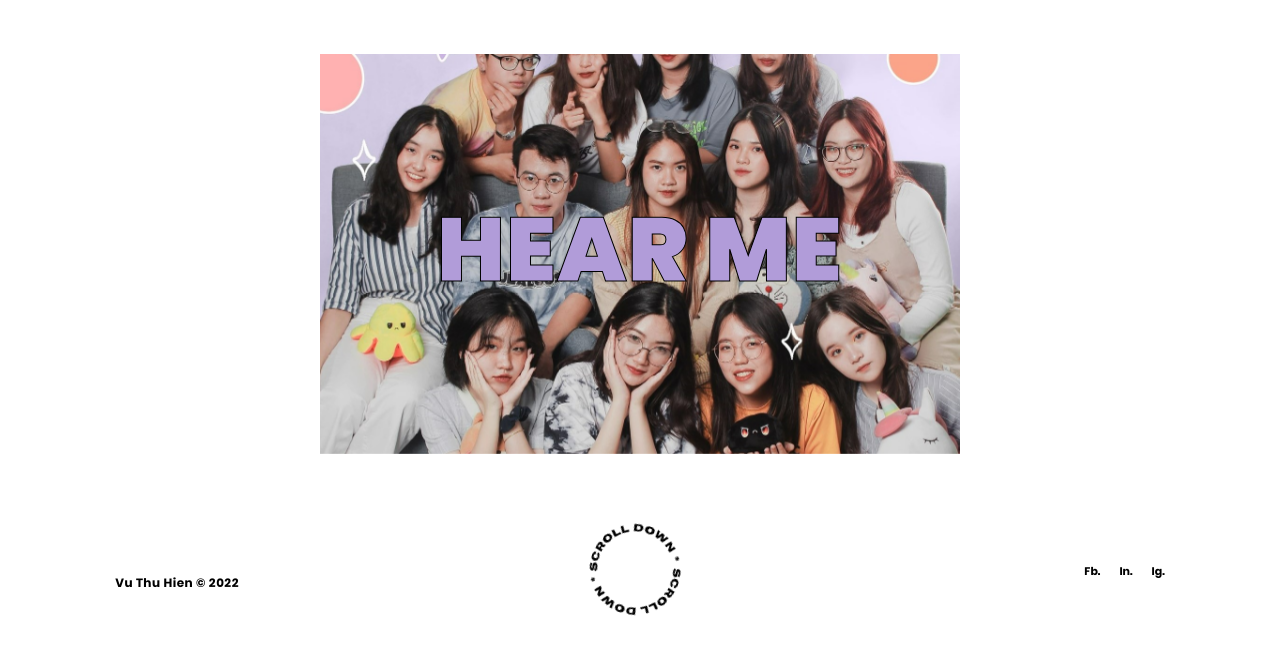
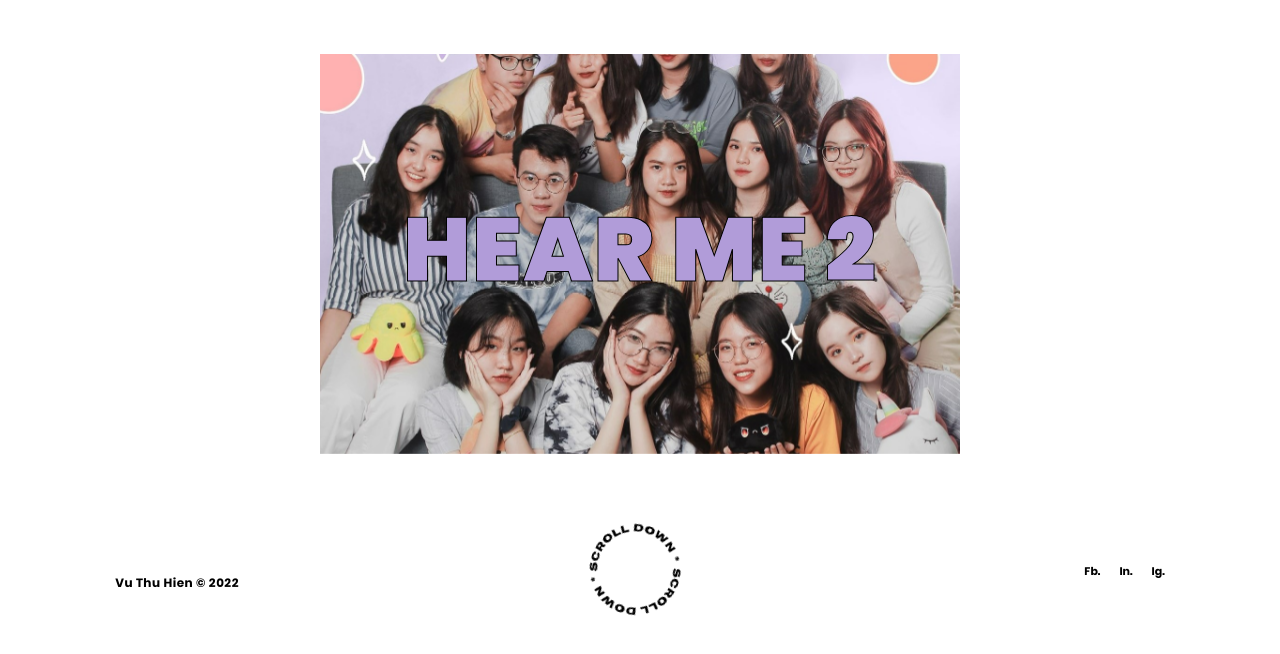
Before and after one commit to quanhoang1408/vuthuhienams, a plain HTML site: page hearme.html in a window 1280 px wide. Shown: the part 146-800 px from the top of the page. Drawn offline with nearby package versions, Linux system fonts and the light colour scheme; files that its build step writes are made by us from their sources.

Commit message:
Update hearme.html

```diff
--- a/hearme.html
+++ b/hearme.html
@@ -130,10 +130,10 @@
 
             <div class="heading-text">
                 <div class="heading-text-front-hearme">
-                    <h1 class="title">HEAR ME</h1>
+                    <h1 class="title">HEAR ME 2</h1>
                 </div>
                 <div class="heading-text-back">
-                    <h1 class="title">HEAR ME</h1>
+                    <h1 class="title">HEAR ME 2</h1>
                 </div>
             </div>
         </div>
```
